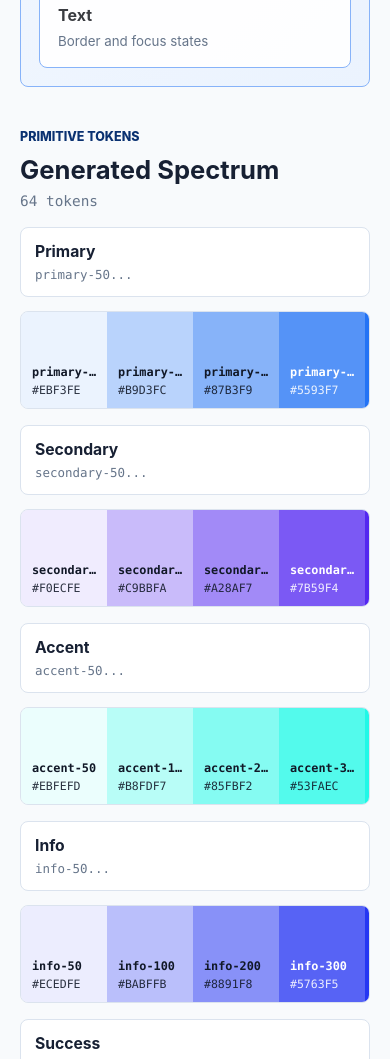
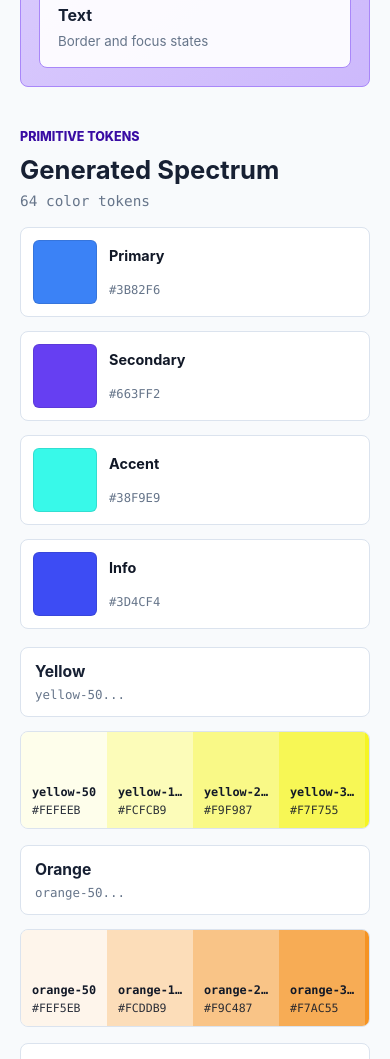
Before and after one commit to stevenventimiglia/spectrumtokens, a plain HTML site: page index.html in a window 390 px wide. Shown: the part 941-2000 px from the top of the page. Drawn offline with Linux system fonts and the light colour scheme.

Commit message:
Refine spectrum roles and swatch interactions
- Simplify palette generation around practical color scales instead of broader spectrum modes.
- Add semantic role swatches for primary, secondary, accent, note, info, success, warning, and error.
- Improve tone-strip behavior and swatch copy menus so generated colors are easier to inspect and reuse.
- Add light and dark token output for class-based theme workflows.
- Keep grey tones responsive to the primary color so neutral scales stay visually connected to the palette.

```diff
--- a/app.js
+++ b/app.js
@@ -6,15 +6,22 @@ const state = {
   format: "css"
 };
 
-const scales = [
+const roleScales = [
   { name: "primary", hueOffset: 0, saturationOffset: 0 },
   { name: "secondary", hueOffset: 36, saturationOffset: -4 },
   { name: "accent", hueOffset: -42, saturationOffset: 5 },
-  { name: "info", hueOffset: 18, saturationOffset: -2 },
-  { name: "success", hueOffset: 132, saturationOffset: -8 },
-  { name: "warning", hueOffset: 184, saturationOffset: 1 },
-  { name: "danger", hueOffset: -152, saturationOffset: 2 },
-  { name: "grey", hueOffset: 0, saturationOffset: -78, neutral: true }
+  { name: "info", hueOffset: 18, saturationOffset: -2 }
+];
+
+const spectrumScales = [
+  { name: "yellow", hue: 60 },
+  { name: "orange", hue: 32 },
+  { name: "red", hue: 0 },
+  { name: "magenta", hue: 300 },
+  { name: "blue-violet", hue: 258 },
+  { name: "indigo", hue: 230 },
+  { name: "cyan", hue: 190 },
+  { name: "green", hue: 128 }
 ];
 
 const depthStops = {
@@ -30,6 +37,7 @@ const lightnessRange = document.querySelector("#lightnessRange");
 const darknessRange = document.querySelector("#darknessRange");
 const lightnessOutput = document.querySelector("#lightnessOutput");
 const darknessOutput = document.querySelector("#darknessOutput");
+const roleStrip = document.querySelector("#roleStrip");
 const spectrumGrid = document.querySelector("#spectrumGrid");
 const exportLabel = document.querySelector("#exportLabel");
 const exportText = document.querySelector("#exportText");
@@ -129,21 +137,30 @@ function mixLightness(index, total, lightReach, darkReach) {
   return lightReach + (darkReach - lightReach) * ratio;
 }
 
-function buildTokenData() {
+function buildRoleData() {
+  const primaryHsl = rgbToHsl(hexToRgb(state.primary));
+  return roleScales.map((role) => {
+    const hue = (primaryHsl.h + role.hueOffset + 360) % 360;
+    const saturation = clamp(primaryHsl.s + role.saturationOffset, 42, 94);
+    const lightness = clamp(primaryHsl.l, state.darkReach, state.lightReach);
+    const hex = rgbToHex(hslToRgb({ h: hue, s: saturation, l: lightness }));
+    return {
+      name: role.name,
+      hex
+    };
+  });
+}
+
+function buildSpectrumData() {
   const primaryHsl = rgbToHsl(hexToRgb(state.primary));
   const stops = depthStops[state.depth];
+  const baseSaturation = clamp(primaryHsl.s, 42, 94);
 
-  return scales.map((scale) => {
-    const baseSaturation = scale.neutral
-      ? clamp(primaryHsl.s * 0.08, 4, 14)
-      : clamp(primaryHsl.s + scale.saturationOffset, 42, 94);
-    const baseHue = (primaryHsl.h + scale.hueOffset + 360) % 360;
+  return spectrumScales.map((scale) => {
     const tokens = stops.map((stop, index) => {
       const lightness = mixLightness(index, stops.length, state.lightReach, state.darkReach);
-      const saturation = scale.neutral
-        ? clamp(baseSaturation - index * 0.22, 3, 14)
-        : clamp(baseSaturation - Math.max(0, index - 4) * 2.4, 34, 94);
-      const hex = rgbToHex(hslToRgb({ h: baseHue, s: saturation, l: lightness }));
+      const saturation = clamp(baseSaturation - Math.max(0, index - 4) * 2.4, 34, 94);
+      const hex = rgbToHex(hslToRgb({ h: scale.hue, s: saturation, l: lightness }));
       return {
         name: `${scale.name}-${stop}`,
         stop,
@@ -158,57 +175,66 @@ function buildTokenData() {
   });
 }
 
-function toCamelCase(tokenName) {
-  return tokenName.replace(/-([a-z0-9])/g, (_, character) => character.toUpperCase());
-}
-
-function getFlatTokens(data) {
+function getFlatSpectrumTokens(data) {
   return data.flatMap((scale) => scale.tokens.map((token) => ({ ...token, scale: scale.name })));
 }
 
-function buildCss(data) {
-  const lines = [":root {", "  /* Primitive color tokens */"];
-  data.forEach((scale) => {
+function roleReference(roleData, name, fallback) {
+  return roleData.some((role) => role.name === name) ? `var(--${name})` : fallback;
+}
+
+function buildCss(roleData, spectrumData) {
+  const lines = [":root {", "  /* Role color tokens */"];
+  roleData.forEach((role) => lines.push(`  --${role.name}: ${role.hex};`));
+  lines.push("", "  /* Primitive color tokens */");
+  spectrumData.forEach((scale) => {
     lines.push(`  /* ${scale.name} */`);
     scale.tokens.forEach((token) => lines.push(`  --${token.name}: ${token.hex};`));
   });
   lines.push("", "  /* Semantic aliases */");
-  lines.push("  --color-primary: var(--primary-500);");
-  lines.push("  --color-primary-hover: var(--primary-600);");
-  lines.push("  --color-primary-subtle: var(--primary-100);");
-  lines.push("  --color-secondary: var(--secondary-500);");
-  lines.push("  --color-accent: var(--accent-500);");
-  lines.push("  --color-info: var(--info-500);");
-  lines.push("  --color-success: var(--success-500);");
-  lines.push("  --color-warning: var(--warning-500);");
-  lines.push("  --color-danger: var(--danger-500);");
-  lines.push("  --color-background: var(--grey-50);");
+  lines.push(`  --color-primary: ${roleReference(roleData, "primary", state.primary)};`);
+  lines.push(`  --color-primary-hover: ${roleReference(roleData, "primary", state.primary)};`);
+  lines.push(`  --color-secondary: ${roleReference(roleData, "secondary", "var(--cyan-500)")};`);
+  lines.push(`  --color-accent: ${roleReference(roleData, "accent", "var(--magenta-500)")};`);
+  lines.push(`  --color-info: ${roleReference(roleData, "info", "var(--blue-violet-500)")};`);
+  spectrumData.forEach((scale) => lines.push(`  --color-${scale.name}: var(--${scale.name}-500);`));
+  lines.push("  --color-background: #f8fafc;");
   lines.push("  --color-surface: #ffffff;");
-  lines.push("  --color-border: var(--grey-200);");
-  lines.push("  --color-text: var(--grey-700);");
+  lines.push("  --color-border: #d8e0ea;");
+  lines.push("  --color-text: #344153;");
   lines.push("}");
   return lines.join("\n");
 }
 
-function buildJs(data) {
-  const payload = {};
-  data.forEach((scale) => {
-    payload[scale.name] = {};
+function buildJs(roleData, spectrumData) {
+  const colors = {};
+  spectrumData.forEach((scale) => {
+    colors[scale.name] = {};
     scale.tokens.forEach((token) => {
-      payload[scale.name][token.stop] = token.hex;
+      colors[scale.name][token.stop] = token.hex;
     });
   });
-  return `export const colorTokens = ${JSON.stringify(payload, null, 2)};\n\nexport const semanticColors = {\n  primary: colorTokens.primary[500],\n  primaryHover: colorTokens.primary[600],\n  primarySubtle: colorTokens.primary[100],\n  secondary: colorTokens.secondary[500],\n  accent: colorTokens.accent[500],\n  info: colorTokens.info[500],\n  success: colorTokens.success[500],\n  warning: colorTokens.warning[500],\n  danger: colorTokens.danger[500],\n  background: colorTokens.grey[50],\n  border: colorTokens.grey[200],\n  text: colorTokens.grey[700]\n};`;
+  const roles = Object.fromEntries(roleData.map((role) => [role.name, role.hex]));
+  return `export const roleColors = ${JSON.stringify(roles, null, 2)};\n\nexport const colorTokens = ${JSON.stringify(colors, null, 2)};\n\nexport const semanticColors = {\n  primary: roleColors.primary,\n  primaryHover: roleColors.primary,\n  secondary: roleColors.secondary,\n  accent: roleColors.accent,\n  info: roleColors.info,\n  background: \"#f8fafc\",\n  border: \"#d8e0ea\",\n  text: \"#344153\"\n};`;
 }
 
-function buildFigma(data) {
+function buildFigma(roleData, spectrumData) {
   const figma = {
-    color: {}
+    color: {
+      role: {},
+      spectrum: {}
+    }
   };
-  data.forEach((scale) => {
-    figma.color[scale.name] = {};
+  roleData.forEach((role) => {
+    figma.color.role[role.name] = {
+      value: role.hex,
+      type: "color"
+    };
+  });
+  spectrumData.forEach((scale) => {
+    figma.color.spectrum[scale.name] = {};
     scale.tokens.forEach((token) => {
-      figma.color[scale.name][token.stop] = {
+      figma.color.spectrum[scale.name][token.stop] = {
         value: token.hex,
         type: "color"
       };
@@ -217,14 +243,25 @@ function buildFigma(data) {
   return JSON.stringify(figma, null, 2);
 }
 
-function buildJson(data) {
+function buildJson(roleData, spectrumData) {
   const tokens = {
-    color: {}
+    color: {
+      role: {},
+      spectrum: {},
+      semantic: {}
+    }
   };
-  data.forEach((scale) => {
-    tokens.color[scale.name] = {};
+  roleData.forEach((role) => {
+    tokens.color.role[role.name] = {
+      value: role.hex,
+      type: "color",
+      name: role.name
+    };
+  });
+  spectrumData.forEach((scale) => {
+    tokens.color.spectrum[scale.name] = {};
     scale.tokens.forEach((token) => {
-      tokens.color[scale.name][token.stop] = {
+      tokens.color.spectrum[scale.name][token.stop] = {
         value: token.hex,
         type: "color",
         name: token.name
@@ -232,19 +269,22 @@ function buildJson(data) {
     });
   });
   tokens.color.semantic = {
-    primary: { value: "{color.primary.500}", type: "color" },
-    primaryHover: { value: "{color.primary.600}", type: "color" },
+    primary: { value: "{color.role.primary}", type: "color" },
+    secondary: { value: "{color.role.secondary}", type: "color" },
+    accent: { value: "{color.role.accent}", type: "color" },
+    info: { value: "{color.role.info}", type: "color" },
     surface: { value: "#ffffff", type: "color" },
-    text: { value: "{color.grey.700}", type: "color" },
-    border: { value: "{color.grey.200}", type: "color" }
+    text: { value: "#344153", type: "color" },
+    border: { value: "#d8e0ea", type: "color" }
   };
   return JSON.stringify(tokens, null, 2);
 }
 
-function buildTailwind(data) {
+function buildTailwind(roleData, spectrumData) {
   const lines = ["export default {", "  theme: {", "    extend: {", "      colors: {"];
-  data.forEach((scale) => {
-    lines.push(`        ${scale.name}: {`);
+  roleData.forEach((role) => lines.push(`        "${role.name}": "${role.hex}",`));
+  spectrumData.forEach((scale) => {
+    lines.push(`        "${scale.name}": {`);
     scale.tokens.forEach((token) => lines.push(`          ${token.stop}: "${token.hex}",`));
     lines.push("        },");
   });
@@ -252,11 +292,23 @@ function buildTailwind(data) {
   return lines.join("\n");
 }
 
-function renderSpectrum(data) {
+function renderRoles(roleData) {
+  roleStrip.innerHTML = "";
+  roleData.forEach((role) => {
+    const swatch = document.createElement("div");
+    swatch.className = "role-swatch";
+    swatch.style.setProperty("--role-color", role.hex);
+    swatch.style.setProperty("--role-ink", getReadableInk(role.hex));
+    swatch.innerHTML = `<span aria-hidden="true"></span><strong>${role.name}</strong><small>${role.hex}</small>`;
+    roleStrip.append(swatch);
+  });
+}
+
+function renderSpectrum(spectrumData) {
   spectrumGrid.innerHTML = "";
   spectrumGrid.style.setProperty("--column-count", depthStops[state.depth].length);
 
-  data.forEach((scale) => {
+  spectrumData.forEach((scale) => {
     const row = document.createElement("article");
     row.className = "scale-row";
 
@@ -266,6 +318,7 @@ function renderSpectrum(data) {
 
     const swatches = document.createElement("div");
     swatches.className = "swatch-list";
+    swatches.style.setProperty("--scale-column-count", scale.tokens.length);
 
     scale.tokens.forEach((token) => {
       const swatch = document.createElement("div");
@@ -281,13 +334,13 @@ function renderSpectrum(data) {
   });
 }
 
-function renderExports(data) {
+function renderExports(roleData, spectrumData) {
   const exports = {
-    css: buildCss(data),
-    js: buildJs(data),
-    figma: buildFigma(data),
-    json: buildJson(data),
-    tailwind: buildTailwind(data)
+    css: buildCss(roleData, spectrumData),
+    js: buildJs(roleData, spectrumData),
+    figma: buildFigma(roleData, spectrumData),
+    json: buildJson(roleData, spectrumData),
+    tailwind: buildTailwind(roleData, spectrumData)
   };
   const labels = {
     css: "Global CSS output",
@@ -300,18 +353,21 @@ function renderExports(data) {
   exportText.value = exports[state.format];
 }
 
-function updatePreview(data) {
+function updatePreview(roleData, spectrumData) {
   const root = document.documentElement;
-  const byName = Object.fromEntries(getFlatTokens(data).map((token) => [token.name, token.hex]));
-  root.style.setProperty("--primary", byName["primary-500"]);
-  root.style.setProperty("--primary-soft", byName["primary-100"]);
-  root.style.setProperty("--primary-deep", byName["primary-700"] || byName["primary-600"]);
-  root.style.setProperty("--focus", byName["primary-500"]);
-  root.style.setProperty("--preview-bg", byName["primary-50"]);
-  root.style.setProperty("--preview-border", byName["primary-200"]);
-  root.style.setProperty("--preview-primary", byName["primary-600"] || byName["primary-500"]);
-  root.style.setProperty("--preview-on-primary", getReadableInk(byName["primary-600"] || byName["primary-500"]));
-  root.style.setProperty("--preview-text", byName["grey-700"] || "#172033");
+  const roles = Object.fromEntries(roleData.map((role) => [role.name, role.hex]));
+  const byName = Object.fromEntries(getFlatSpectrumTokens(spectrumData).map((token) => [token.name, token.hex]));
+  const previewPrimary = roles.primary || state.primary;
+
+  root.style.setProperty("--primary", previewPrimary);
+  root.style.setProperty("--primary-soft", byName["blue-violet-100"] || previewPrimary);
+  root.style.setProperty("--primary-deep", byName["blue-violet-600"] || previewPrimary);
+  root.style.setProperty("--focus", previewPrimary);
+  root.style.setProperty("--preview-bg", byName["blue-violet-100"] || previewPrimary);
+  root.style.setProperty("--preview-border", byName["blue-violet-200"] || previewPrimary);
+  root.style.setProperty("--preview-primary", previewPrimary);
+  root.style.setProperty("--preview-on-primary", getReadableInk(previewPrimary));
+  root.style.setProperty("--preview-text", "#172033");
 }
 
 function render() {
@@ -322,13 +378,15 @@ function render() {
   hexStatus.textContent = "Valid hex color";
   hexStatus.classList.remove("error");
 
-  const data = buildTokenData();
-  const count = data.reduce((total, scale) => total + scale.tokens.length, 0);
-  tokenCount.textContent = `${count} tokens`;
+  const roleData = buildRoleData();
+  const spectrumData = buildSpectrumData();
+  const count = spectrumData.reduce((total, scale) => total + scale.tokens.length, 0);
+  tokenCount.textContent = `${count} color tokens`;
 
-  renderSpectrum(data);
-  renderExports(data);
-  updatePreview(data);
+  renderRoles(roleData);
+  renderSpectrum(spectrumData);
+  renderExports(roleData, spectrumData);
+  updatePreview(roleData, spectrumData);
 }
 
 picker.addEventListener("input", (event) => {
--- a/index.html
+++ b/index.html
@@ -78,6 +78,7 @@
           </div>
           <p id="tokenCount">64 tokens</p>
         </div>
+        <div class="role-strip" id="roleStrip" aria-label="Role colors"></div>
         <div class="spectrum-grid" id="spectrumGrid"></div>
       </section>
 
--- a/styles.css
+++ b/styles.css
@@ -313,6 +313,56 @@ textarea:focus-visible {
   font-size: 0.9rem;
 }
 
+
+.role-strip {
+  display: grid;
+  grid-template-columns: repeat(4, minmax(120px, 1fr));
+  gap: 14px;
+  margin-bottom: 18px;
+}
+
+.role-swatch {
+  display: grid;
+  grid-template-columns: 64px minmax(0, 1fr);
+  grid-template-rows: repeat(2, auto);
+  gap: 6px 12px;
+  align-items: center;
+  min-width: 0;
+  padding: 12px;
+  background: var(--surface);
+  border: 1px solid var(--border);
+  border-radius: 8px;
+}
+
+.role-swatch span {
+  grid-row: 1 / span 2;
+  width: 64px;
+  aspect-ratio: 1;
+  background: var(--role-color);
+  border: 1px solid rgba(17, 24, 39, 0.12);
+  border-radius: 6px;
+}
+
+.role-swatch strong,
+.role-swatch small {
+  min-width: 0;
+  overflow: hidden;
+  white-space: nowrap;
+  text-overflow: ellipsis;
+}
+
+.role-swatch strong {
+  color: var(--neutral-900);
+  font-size: 0.9rem;
+  text-transform: capitalize;
+}
+
+.role-swatch small {
+  color: var(--muted);
+  font-family: var(--font-mono);
+  font-size: 0.76rem;
+}
+
 .spectrum-grid {
   display: grid;
   gap: 16px;
@@ -348,7 +398,7 @@ textarea:focus-visible {
 
 .swatch-list {
   display: grid;
-  grid-template-columns: repeat(var(--column-count), minmax(86px, 1fr));
+  grid-template-columns: repeat(var(--scale-column-count, var(--column-count)), minmax(86px, 1fr));
   min-width: 0;
   overflow: hidden;
   border: 1px solid var(--border);
@@ -474,6 +524,10 @@ textarea {
     grid-template-columns: 1fr;
   }
 
+  .role-strip {
+    grid-template-columns: repeat(2, minmax(0, 1fr));
+  }
+
   .swatch-list {
     overflow-x: auto;
   }
@@ -502,6 +556,10 @@ textarea {
     grid-template-columns: 54px minmax(0, 1fr);
   }
 
+  .role-strip {
+    grid-template-columns: 1fr;
+  }
+
   input[type="color"] {
     width: 54px;
   }
```
